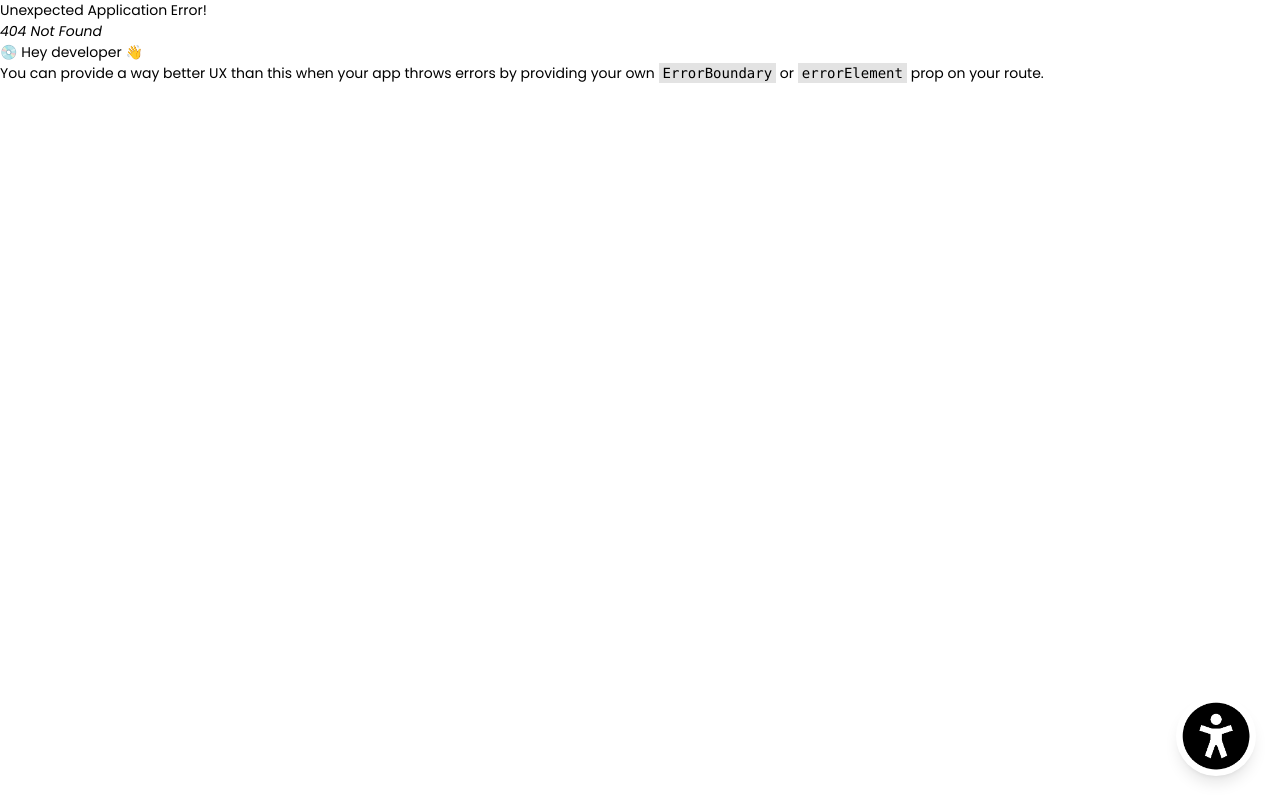
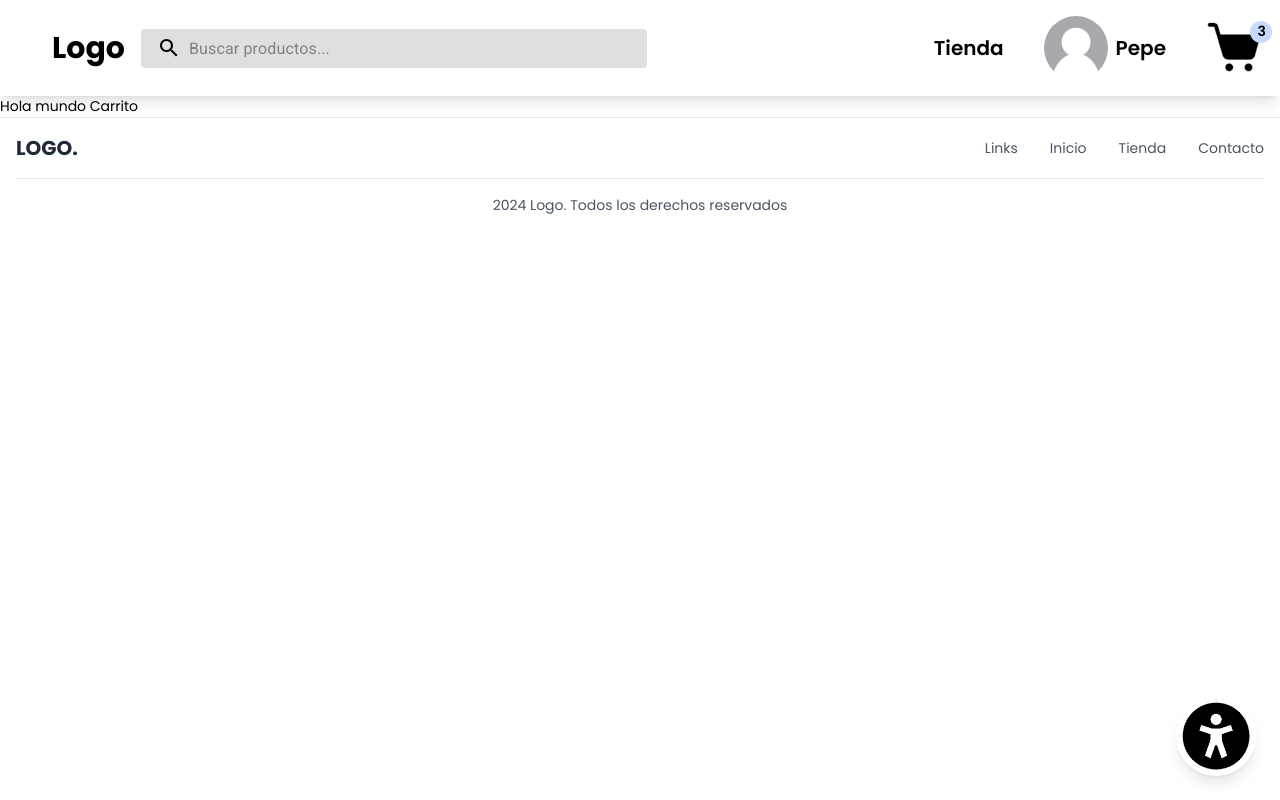
Before and after one commit to Edurz135/hci, a React (Create React App) app: page /Carrito in a window 1280 px wide. Before the commit this address had no page. Built offline with nearby package versions, Linux system fonts and the light colour scheme.

Commit message:
atajo de teclado

```diff
--- a/src/App.jsx
+++ b/src/App.jsx
@@ -1,10 +1,14 @@
-import { createBrowserRouter, RouterProvider } from "react-router-dom";
+import {
+  createBrowserRouter,
+  RouterProvider,
+  useNavigate,
+} from "react-router-dom";
 import Home from "./pages/Home.page";
 import Carrito from "./pages/Carrito";
 import Contacto from "./pages/Contacto";
 import Tienda from "./pages/Tienda";
-import React, { useState, useEffect } from 'react';
-
+import React, { useState, useEffect } from "react";
+import AppWrapper from "./AppWrapper";
 
 export default function App() {
   const [isSettingsOpen, setIsSettingsOpen] = useState(false);
@@ -12,76 +16,48 @@ export default function App() {
   const [contrast, setContrast] = useState(100); // Estado para el tamaño de fuente
   const [selectedTheme, setSelectedTheme] = useState("base");
 
+  function toggleSettings() {
+    setIsSettingsOpen((temp) => !temp);
+  }
+
   const router = createBrowserRouter([
     {
       path: "/",
-      element: <Home fontSize={fontSize} contrast={contrast}/>,
+      element: (
+        <AppWrapper
+          toggleSettings={toggleSettings}
+          child={<Home fontSize={fontSize} contrast={contrast} />}
+        />
+      ),
+    },
+    {
+      path: "/Carrito",
+      element: (
+        <AppWrapper
+          toggleSettings={toggleSettings}
+          child={<Carrito fontSize={fontSize} contrast={contrast} />}
+        />
+      ),
+    },
+    {
+      path: "/Contacto",
+      element: (
+        <AppWrapper
+          toggleSettings={toggleSettings}
+          child={<Contacto fontSize={fontSize} contrast={contrast} />}
+        />
+      ),
+    },
+    {
+      path: "/Tienda",
+      element: (
+        <AppWrapper
+          toggleSettings={toggleSettings}
+          child={<Tienda fontSize={fontSize} contrast={contrast} />}
+        />
+      ),
     },
   ]);
-  const router2 = createBrowserRouter([
-    {
-      path: "/Carrito",
-      element: <Carrito fontSize={fontSize} contrast={contrast}/>,
-    },
-  ]);
-  const router3 = createBrowserRouter([
-    {
-      path: "/Contacto",
-      element: <Contacto fontSize={fontSize} contrast={contrast}/>,
-    },
-  ]);
-  const router4 = createBrowserRouter([
-    {
-      path: "/Tienda",
-      element: <Tienda fontSize={fontSize} contrast={contrast}/>,
-    },
-  ]);
-
-  useEffect(() => {
-    document.addEventListener('keydown', detectKeyDown);
-    return () => {
-      document.removeEventListener('keydown', detectKeyDown);
-    };
-  }, []); // El array vacío [] asegura que este efecto se ejecute solo una vez al montar el componente
-
-  const detectKeyDown = (e) => {
-    if (e.key === 'Q' && e.altKey) {
-      // Acceder a inicio
-      // Simular clic en el botón de inicio
-      console.log('Acceder a inicio');
-      // Implementa la acción necesaria, por ejemplo:
-      // history.push('/')
-    } else if (e.key === 'W' && e.altKey) {
-      // Acceder a tienda
-      console.log('Acceder a tienda');
-      // history.push('/Tienda')
-    } else if (e.key === 'E' && e.altKey) {
-      // Acceder a contacto
-      console.log('Acceder a contacto');
-      // history.push('/Contacto')
-    } else if (e.key === 'T' && e.altKey) {
-      // Acceder a carrito
-      console.log('Acceder a carrito');
-      // history.push('/Carrito')
-    } else if (e.key === '1' && e.altKey) {
-      // Botón de accesibilidad
-      console.log('Botón de accesibilidad');
-      toggleSettings();
-    } else if (e.key === '2' && e.altKey) {
-      // Escuchar funcionalidades
-      console.log('Escuchar funcionalidades');
-      // Implementa la acción necesaria, por ejemplo, abrir un modal de funcionalidades
-    } else if (e.key === '3' && e.altKey) {
-      // Escuchar atajos de teclado
-      console.log('Escuchar atajos de teclado');
-      // Implementa la acción necesaria, por ejemplo, abrir un modal de atajos de teclado
-    }
-  };
-
-
-  const toggleSettings = () => {
-    setIsSettingsOpen(!isSettingsOpen);
-  };
 
   const handleThemeChange = (theme) => {
     setSelectedTheme(theme);
@@ -108,7 +84,8 @@ export default function App() {
   };
   return (
     <div style={{ fontSize: `${fontSize}px` }}>
-      <RouterProvider router={router} />
+      <RouterProvider router={router}></RouterProvider>
+
       {/* Botón flotante */}
       <button
         onClick={toggleSettings}
@@ -166,7 +143,7 @@ export default function App() {
               </button>
               {contrast == 100
                 ? "Contraste por defecto"
-                : `Contraste: ${contrast/2} `}
+                : `Contraste: ${contrast / 2} `}
               <button
                 onClick={increaseContrast}
                 className="ml-2 bg-gray-200 p-2 rounded"
@@ -214,18 +191,18 @@ export default function App() {
             <h4 className="font-semibold">Funcionalidades</h4>
             <div className="bg-gray-200 p-4 rounded">
               <ul className="text-left">
-                <li>Acceder a inicio: TAB + Q</li>
-                <li>Acceder a tienda: TAB + W</li>
-                <li>Acceder a contacto: TAB + E</li>
-                <li>Acceder a carrito: TAB + T</li>
+                <li>Acceder a inicio: SHIFT + Q</li>
+                <li>Acceder a tienda: SHIFT + W</li>
+                <li>Acceder a contacto: SHIFT + E</li>
+                <li>Acceder a carrito: SHIFT + R</li>
               </ul>
             </div>
             <h4 className="font-semibold mt-4">Accesibilidad</h4>
             <div className="bg-gray-200 p-4 rounded">
               <ul className="text-left">
-                <li>Botón de accesibilidad: TAB + 1</li>
-                <li>Escuchar funcionalidades: TAB + 2</li>
-                <li>Escuchar atajos de teclado: TAB + 3</li>
+                <li>Botón de accesibilidad: SHIFT + 1</li>
+                <li>Escuchar funcionalidades: SHIFT + 2</li>
+                <li>Escuchar atajos de teclado: SHIFT + 3</li>
               </ul>
             </div>
           </div>
--- /dev/null
+++ b/src/AppWrapper.jsx
@@ -0,0 +1,39 @@
+import { useEffect } from "react";
+import App from "./App";
+import { useNavigate } from "react-router-dom";
+
+export default function AppWrapper({ toggleSettings, child }) {
+  useEffect(() => {
+    document.addEventListener("keydown", detectKeyDown);
+    return () => {
+      document.removeEventListener("keydown", detectKeyDown);
+    };
+  }, []); // El array vacío [] asegura que este efecto se ejecute solo una vez al montar el componente
+
+  const navigate = useNavigate();
+  const detectKeyDown = (e) => {
+    if (e.key === "Q" && e.shiftKey) {
+      navigate("/");
+    } else if (e.key === "W" && e.shiftKey) {
+      navigate("/Tienda");
+    } else if (e.key === "E" && e.shiftKey) {
+      navigate("/Contacto");
+    } else if (e.key === "T" && e.shiftKey) {
+      navigate("/Carrito");
+    } else if (e.key === "R" && e.shiftKey) {
+        toggleSettings();
+      console.log("Botón de accesibilidad");
+      //   setIsSettingsOpen((a) => !a);
+    } else if (e.key === "2" && e.shiftKey) {
+      // Escuchar funcionalidades
+      console.log("Escuchar funcionalidades");
+      // Implementa la acción necesaria, por ejemplo, abrir un modal de funcionalidades
+    } else if (e.key === "3" && e.shiftKey) {
+      // Escuchar atajos de teclado
+      console.log("Escuchar atajos de teclado");
+      // Implementa la acción necesaria, por ejemplo, abrir un modal de atajos de teclado
+    }
+  };
+
+  return <>{child}</>;
+}
--- a/src/components/Navbar.component.jsx
+++ b/src/components/Navbar.component.jsx
@@ -118,7 +118,7 @@ export default function Navbar() {
           </Search>
         </div>
         <div className="flex items-center space-x-10 ">
-          <a href="/store" className="text-xl font-semibold text-black">
+          <a href="/Tienda" className="text-xl font-semibold text-black">
             Tienda
           </a>
           <div className="text-xl font-semibold text-black">
--- a/src/pages/Carrito.jsx
+++ b/src/pages/Carrito.jsx
@@ -7,7 +7,9 @@ import { useState } from "react";
 export default function Contacto(props) {
   return (
     <div>
+      <Navbar />
       Hola mundo Carrito
+      <Footer />
     </div>
   );
 }
--- a/src/pages/Contacto.jsx
+++ b/src/pages/Contacto.jsx
@@ -7,7 +7,46 @@ import { useState } from "react";
 export default function Contacto(props) {
   return (
     <div>
-      Hola mundo Contacto
+      <Navbar />
+      Contacto
+      <br/>
+      Contacto
+      <br/>
+      Contacto
+      <br/>
+      Contacto
+      <br/>
+      Contacto
+      <br/>
+      Contacto
+      <br/>
+      Contacto
+      <br/>
+      Contacto
+      <br/>
+      Contacto
+      <br/>
+      Contacto
+      <br/>
+      Contacto
+      <br/>
+      Contacto
+      <br/>
+      Contacto
+      <br/>
+      Contacto
+      <br/>
+      Contacto
+      <br/>
+      Contacto
+      <br/>
+      Contacto
+      <br/>
+      Contacto
+      <br/>
+      Contacto
+      <br/>
+      <Footer />
     </div>
   );
 }
--- a/src/pages/Tienda.jsx
+++ b/src/pages/Tienda.jsx
@@ -7,7 +7,46 @@ import { useState } from "react";
 export default function Tienda(props) {
   return (
     <div>
-      Hola mundo Tienda
+      <Navbar />
+      Tienda
+      <br />
+      Tienda
+      <br />
+      Tienda
+      <br />
+      Tienda
+      <br />
+      Tienda
+      <br />
+      Tienda
+      <br />
+      Tienda
+      <br />
+      Tienda
+      <br />
+      Tienda
+      <br />
+      Tienda
+      <br />
+      Tienda
+      <br />
+      Tienda
+      <br />
+      Tienda
+      <br />
+      Tienda
+      <br />
+      Tienda
+      <br />
+      Tienda
+      <br />
+      Tienda
+      <br />
+      Tienda
+      <br />
+      Tienda
+      <br />
+      <Footer />
     </div>
   );
 }
```
